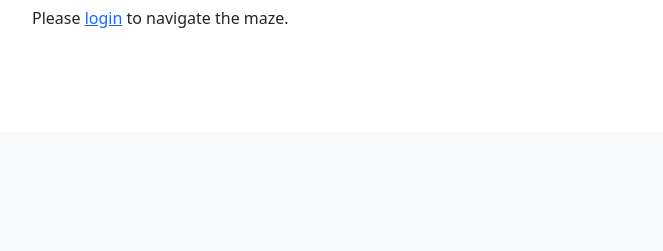
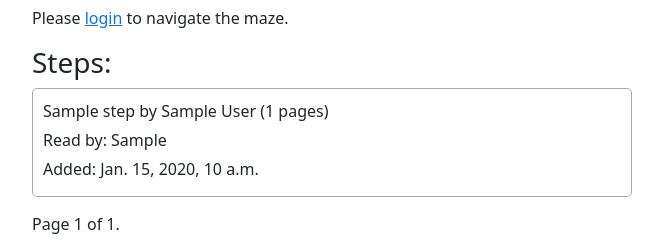
Before and after one commit to meic/maze, a Django app: page /maze/1/ in a window 1280 px wide. Shown: the part 668-919 px from the top of the page, without its empty margins (50-713 px from the left). Before the commit the page ends 696 px from the top, so only its background shows below. Run offline with Django 3.2, Linux system fonts and the light colour scheme; tables that the repository leaves empty hold one stand-in row (values such as "Sample post"); some libraries are stand-ins or nearby versions.

Commit message:
Paginated list of steps

```diff
--- /dev/null
+++ b/src/maze/static/maze/css/maze.css
@@ -0,0 +1,20 @@
+.maze-form-container {
+    margin-bottom: 40px;
+    max-width: 600px;
+}
+
+.maze-step {
+    border: 1px solid rgb(167, 167, 167);
+    border-radius: 5px;
+    margin-bottom: 15px;
+    max-width: 600px;
+    padding: 10px;
+}
+
+.maze-step p {
+    margin-bottom: 5px;
+}
+
+.step-pagination {
+    margin-bottom: 15px;
+}
--- a/src/maze/templates/maze/maze.html
+++ b/src/maze/templates/maze/maze.html
@@ -12,10 +12,40 @@
 <div class="maze-container" data-url="{{ajax_url}}"></div>
 
 {% if form %}
-    {% crispy form %}
+    <div class="maze-form-container">
+        {% crispy form %}
+    </div>
 {% endif %}
 {% if not user.is_authenticated %}
     <p>Please <a href="{% url "login" %}">login</a> to navigate the maze.</p>
 {% endif %}
 
+<h3>Steps:</h3>
+
+{% for step in step_page %}
+    <div class="maze-step">
+        <p>{{ step.title }} by {{ step.author }} ({{ step.pages }} pages)</p>
+        <p>Read by: {{ step.reader }}</p>
+        <p>Added: {{ step.timestamp }}</p>
+    </div>
+{% endfor %}
+
+<div class="step-pagination">
+    <span class="step-links">
+        {% if step_page.has_previous %}
+            <a href="?page=1">&laquo; First</a>
+            <a href="?page={{ step_page.previous_page_number }}">Previous</a>
+        {% endif %}
+
+        <span class="current">
+            Page {{ step_page.number }} of {{ step_page.paginator.num_pages }}.
+        </span>
+
+        {% if step_page.has_next %}
+            <a href="?page={{ step_page.next_page_number }}">Next</a>
+            <a href="?page={{ step_page.paginator.num_pages }}">Last &raquo;</a>
+        {% endif %}
+    </span>
+</div>
+
 {% endblock %}
--- a/src/maze/views.py
+++ b/src/maze/views.py
@@ -1,4 +1,5 @@
 from django.contrib.auth.mixins import PermissionRequiredMixin
+from django.core.paginator import Paginator
 from django.shortcuts import get_object_or_404, render
 from django.http import JsonResponse, HttpResponseRedirect
 from django.views.generic.edit import CreateView
@@ -38,9 +39,15 @@ def maze(request, maze_id, clear=False):
         else:
             form = StepForm(maze=maze, user=request.user)
 
+    all_steps = maze.step_set.all().order_by("-timestamp")
+    step_paginator = Paginator(all_steps, 5)
+    page_number = request.GET.get("page", 1)
+    step_page = step_paginator.page(page_number)
+
     context = {
         "form": form,
         "maze": maze,
+        "step_page": step_page,
         "ajax_url": maze.get_ajax_url(clear=clear),
     }
     return render(request, "maze/maze.html", context)
```
